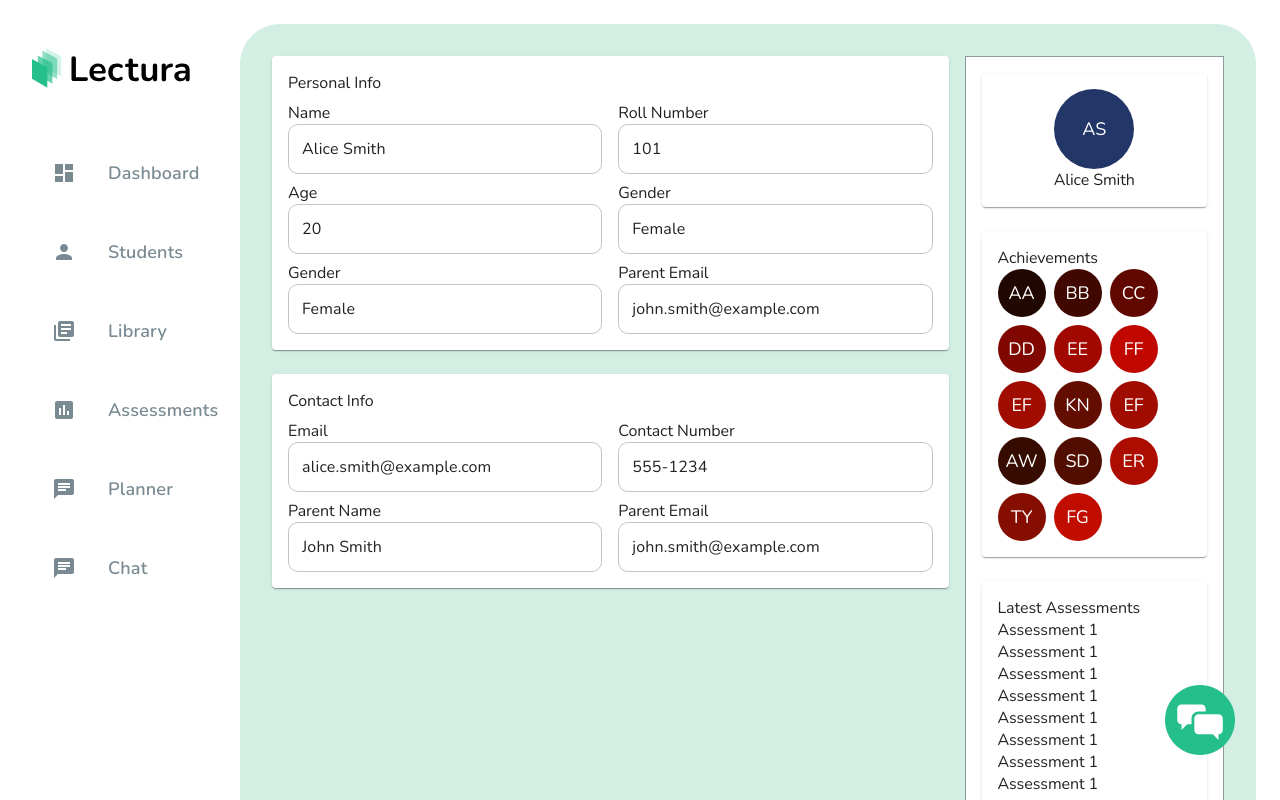
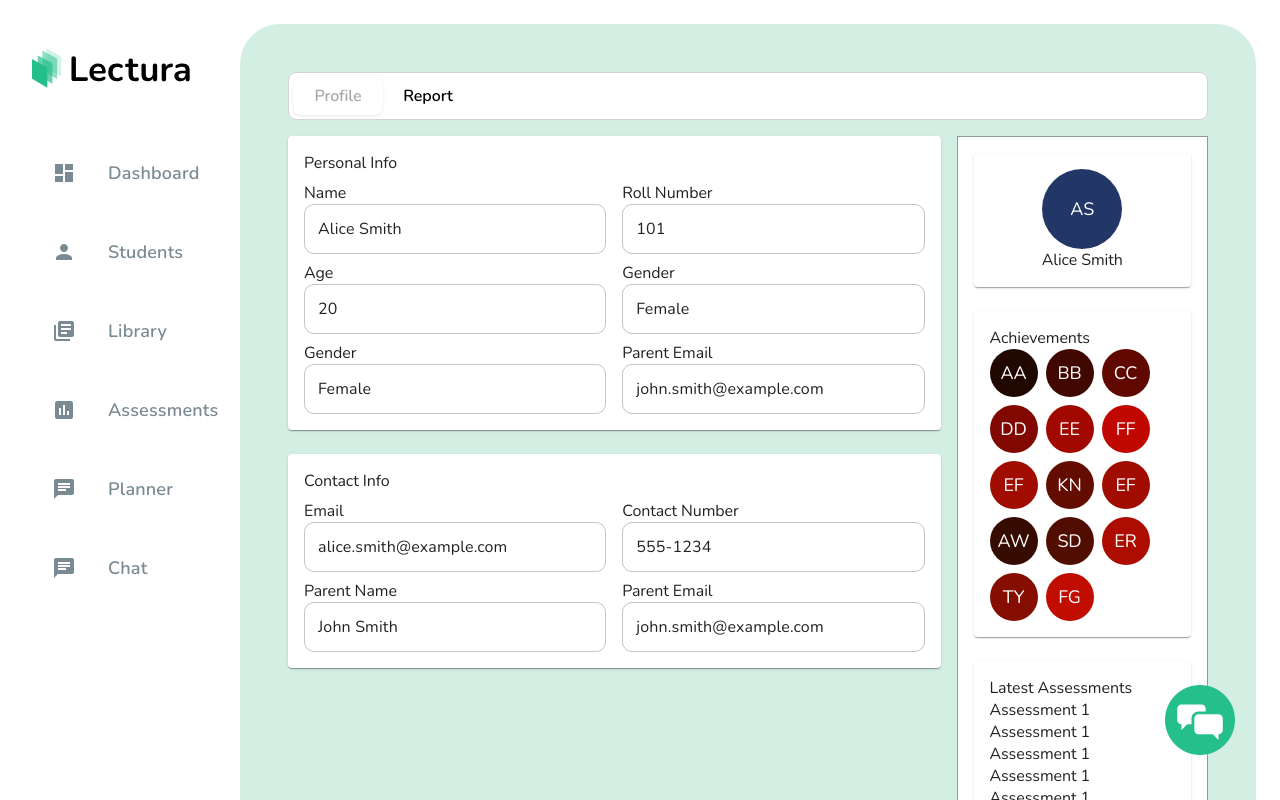
Before and after one commit to Aswin-Pradeep-P/neural-dashboard, a React (Create React App) app: page /students/1 in a window 1280 px wide. Built offline with nearby package versions, Linux system fonts and the light colour scheme.

Commit message:
report layout

```diff
--- a/src/layout/mainLayout.tsx
+++ b/src/layout/mainLayout.tsx
@@ -15,6 +15,7 @@ import Questionnaire from '../components/question-generation/questionGeneration'
 import { mockQuestions } from '../data';
 
 import './styles.scss';
+import StudentDashboard from '../pages/student-dashboard/studentDashboard';
 
 function MainLayout() {
 
@@ -32,7 +33,7 @@ function MainLayout() {
           <Route path="/planner" element={<Planner />} />
           <Route path="/chat" element={<Chat />} />
           <Route path="/students" element={<Students />} />
-          <Route path='/students/:studentId' element={<StudentProfile />} />
+          <Route path='/students/:studentId' element={<StudentDashboard />} />
           <Route path="/assesments" element={<Questionnaire questions={mockQuestions} />} />
         </Routes>
       </div>
--- /dev/null
+++ b/src/pages/student-dashboard/components/student-report/studentReport.tsx
@@ -0,0 +1,10 @@
+import styles from './studentReport.module.scss';
+const StudentReport = () => {
+  return (
+    <div className={styles.report}>
+      <h1>Report</h1>
+    </div>
+  );
+};
+
+export default StudentReport;
--- /dev/null
+++ b/src/pages/student-dashboard/studentDashboard.module.scss
@@ -0,0 +1,29 @@
+.tabsContainer {
+    display: flex;
+    align-items: center;
+    position: relative;
+    border: 1px solid lightgray;
+    border-radius: 8px;
+    padding: 4px;
+    font-weight: 600;
+    margin: 16px;
+    background-color: white;
+
+    .tab {
+        width: 90px;
+        box-sizing: border-box;
+        text-align: center;
+    }
+
+    .selectedTab {
+        padding: 8px 12px;
+        border-radius: 8px;
+        color: darkGrey;
+        background-color: #fff;
+        box-shadow: 0px 1px 3px 0px rgba(16, 24, 40, 0.1);
+    }
+}
+
+.student{
+    margin: 16px;
+}
--- /dev/null
+++ b/src/pages/student-dashboard/studentDashboard.tsx
@@ -0,0 +1,42 @@
+import styles from './studentDashboard.module.scss';
+import { useState } from 'react';
+import StudentReport from './components/student-report/studentReport';
+import StudentProfile from '../student-profile/studentProfile';
+import Paper from '@mui/material/Paper';
+
+const StudentDashboard = () => {
+  const [tab, setTab] = useState('Profile');
+
+  const getStudentTab = () => {
+    if (tab === 'Profile') {
+      return <StudentProfile />;
+    } else if (tab === 'Report') {
+      return <StudentReport />;
+    }
+  };
+  return (
+    <div className={styles.studentDashboard}>
+      <div className={styles.tabsContainer}>
+        <div
+          className={`${styles.tab} ${
+            tab === 'Profile' ? styles.selectedTab : ''
+          }`}
+          onClick={() => setTab('Profile')}
+        >
+          Profile
+        </div>
+        <div
+          className={`${styles.tab} ${
+            tab === 'Report' ? styles.selectedTab : ''
+          }`}
+          onClick={() => setTab('Report')}
+        >
+          Report
+        </div>
+      </div>
+      <div className={styles.student}>{getStudentTab()}</div>
+    </div>
+  );
+};
+
+export default StudentDashboard;
--- a/src/pages/students/components/student-card/studentCard.tsx
+++ b/src/pages/students/components/student-card/studentCard.tsx
@@ -1,7 +1,6 @@
 import { FC } from "react";
 import { useNavigate } from "react-router-dom";
 
-import Avatar from "../../../../components/avatar/avatar";
 import { StudentCardProps } from "../../types";
 
 import styles from './studentCard.module.scss';
```
Also changed, not shown: src/pages/student-dashboard/components/student-report/studentReport.module.scss (added).
